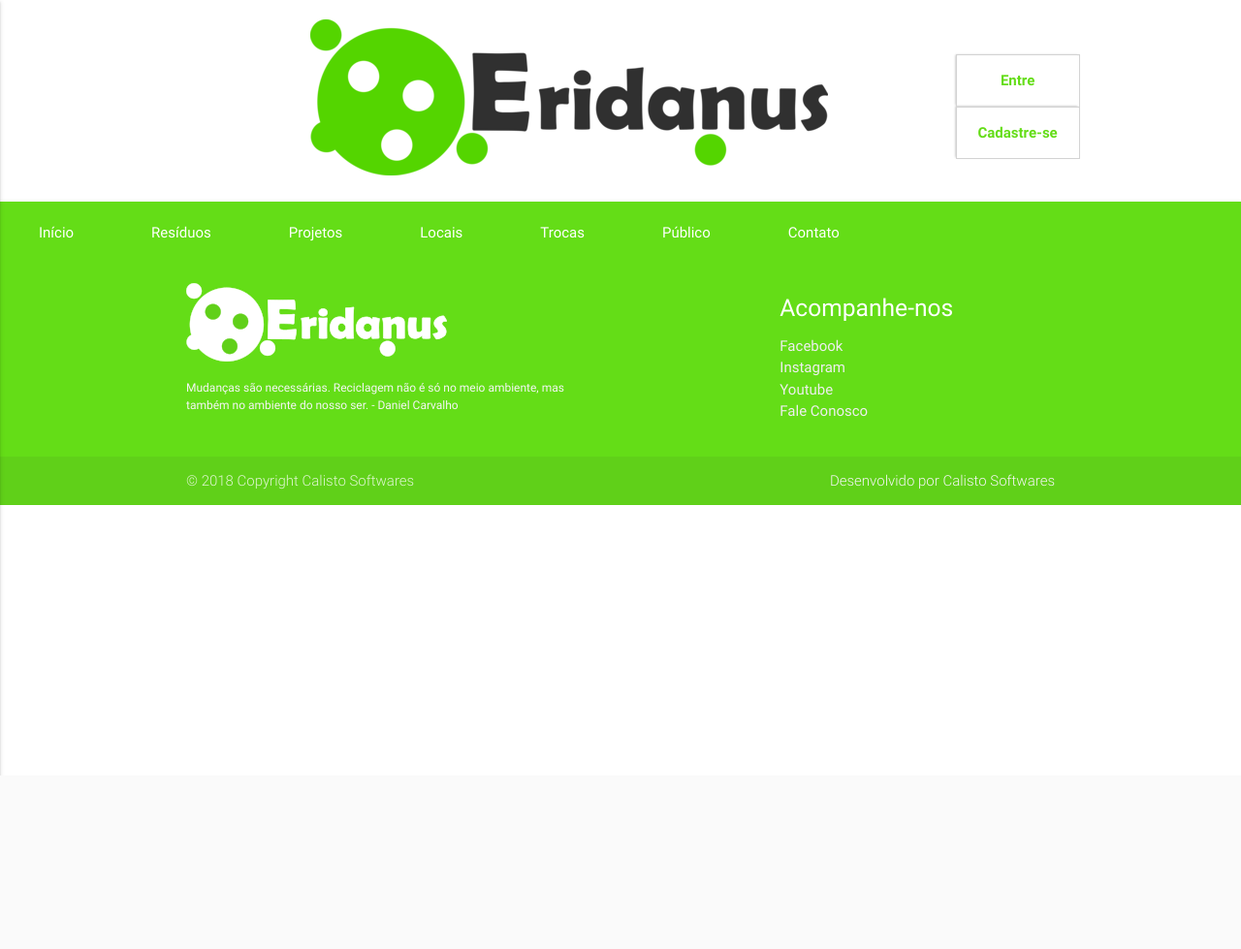
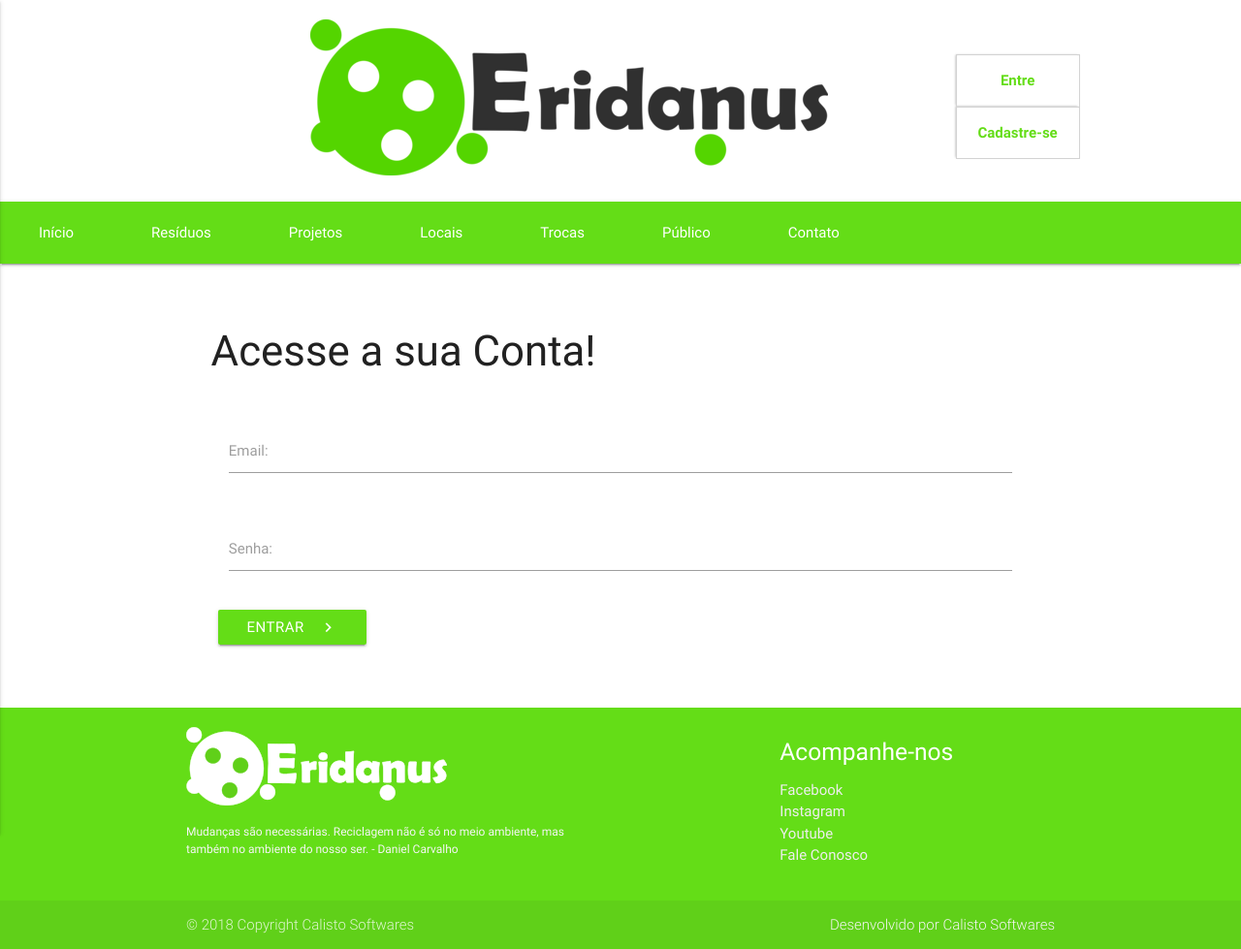
Before and after one commit to 3nt3r/Eridanus, a PHP site: page /login.php in a window 1280 px wide. Shown: the whole page at 97% size. Before the commit the page ends 800 px from the top, so only its background shows below. Run offline with PHP 8.4, Linux system fonts and the light colour scheme.

Commit message:
Pagina login e pequenas atualizacoes

```diff
--- a/cadastre-se.php
+++ b/cadastre-se.php
@@ -24,7 +24,7 @@
 
 
  <div class="row">
-	 <h3 class=" teat-text" style="margin-left: 17%;">Cadastre-se</h3>
+	 <h3 class=" teat-text" style="margin-left: 17%;">Cadastre-se!</h3>
  <br>
 
 	 <div class="col m1 l2"></div>
--- a/css/estilo.css
+++ b/css/estilo.css
@@ -12,11 +12,13 @@
 	position: relative;
 	left: 25%;
 }
+
 #foto-menu-mobile{
   padding: 20px;
   width: 90%;
   height: 15%;
 }
+
 #login-cadastro tr td{
 	border: 1px solid #D3D3D3;
 	box-shadow: -1px -1px 2px #D3D3D3;
@@ -37,7 +39,6 @@
 	left: 50%;
 	margin-right: 20%;
 	position: relative;
-
 }
 
 .menu{
@@ -50,6 +51,7 @@
 	margin-top: 30px;
 	font-weight: bolder;
 	text-align: center;
+	margin-bottom: 15px;
 }
 
 #texto-residuos{
--- a/index.php
+++ b/index.php
@@ -20,7 +20,7 @@
  ?>
 
 
-   <div class="carousel carousel-slider center" style="margin-top: 1.2em; margin-bottom: 1.2em;">
+   <div class="carousel carousel-slider center" style="margin-top: 1.2em;">
     <div class="carousel-item red white-text" href="#one!" style="background-image: url('imagens/inicio-1.jpg'); background-repeat: no-repeat; background-size: 100% 100%;">
       <p class="white-text" style="font-size: 1.2em; margin-top: 20%; text-shadow: 0.1em 0.1em #333; background-color: rgba(100, 221, 23, .7);">Lixo eletrônico é tudo aquilo e você vê, lê e acha que não serve para nada, então outros reciclam, selecionam e constroi o seu pensamento. - João de Paula</p>
     </div>
--- a/login.php
+++ b/login.php
@@ -21,6 +21,8 @@
 
 
 
+<br>
+<br>
 
 
 
@@ -34,6 +36,44 @@
 
 
 
+
+<div class="row">
+	 <h3 class=" teat-text" style="margin-left: 17%;">Acesse a sua Conta!</h3>
+<br>
+
+<div class="col m1 l2"></div>
+	<form class="col s12 m9 l8" action="acesse-conta.php" method="post">
+
+
+
+    <div class="row">
+    	<div class="input-field col s12">
+          <input id="email-entrar" type="email" class="validate">
+          <label for="email">Email:</label>
+        </div>
+    </div>
+
+
+
+    <div class="row">
+    	<div class="input-field col s12">
+          <input id="senha-entrar" type="password" class="validate">
+          <label for="password">Senha:</label>
+        </div>
+    </div>
+
+
+	<button class="btn light-green accent-4" type="submit" name="action">Entrar <i class="material-icons right">chevron_right</i> </button>
+
+    </form>
+	<div class="col m1 l2"></div>
+</div>
+
+
+
+
+<br>
+<br>
 
 
 
```
Also changed, not shown: locais.php (+18 -0 lines).
